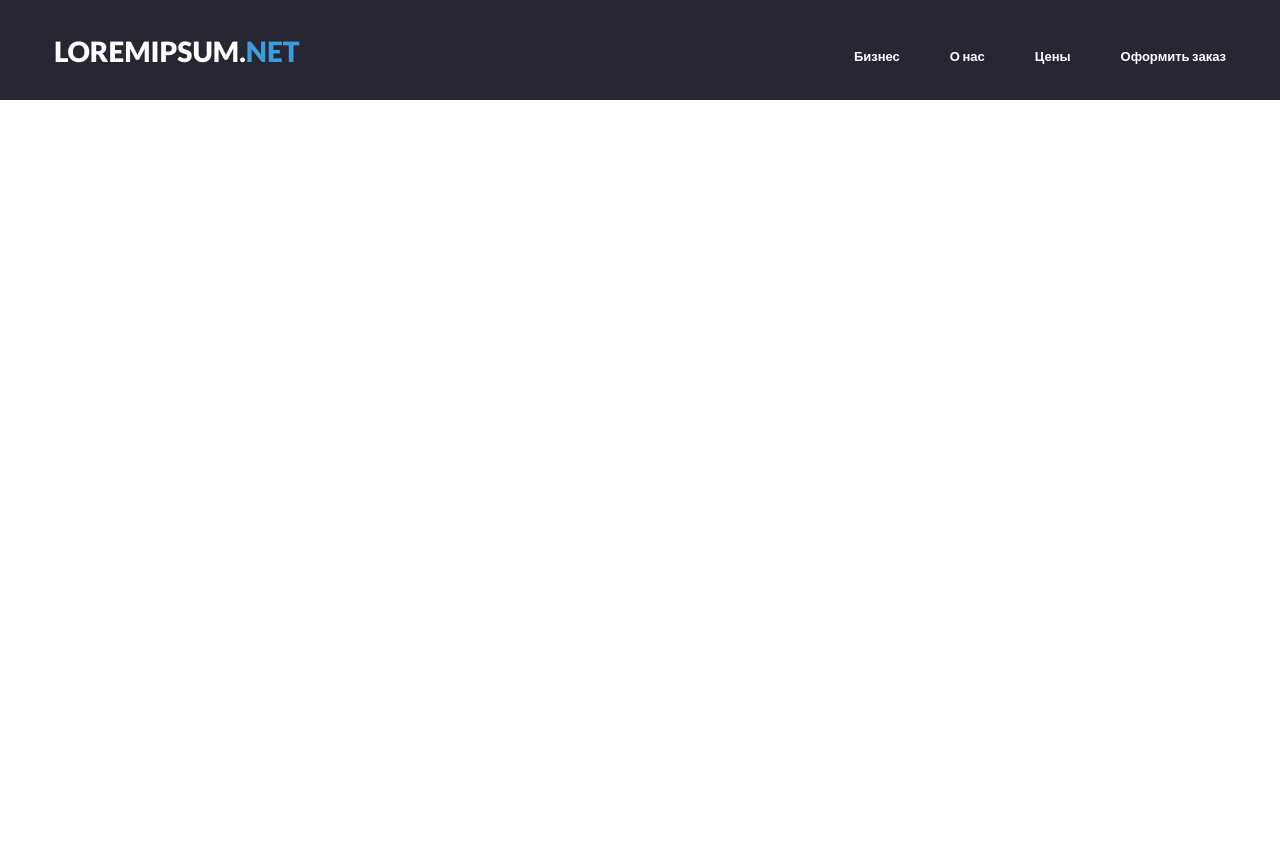
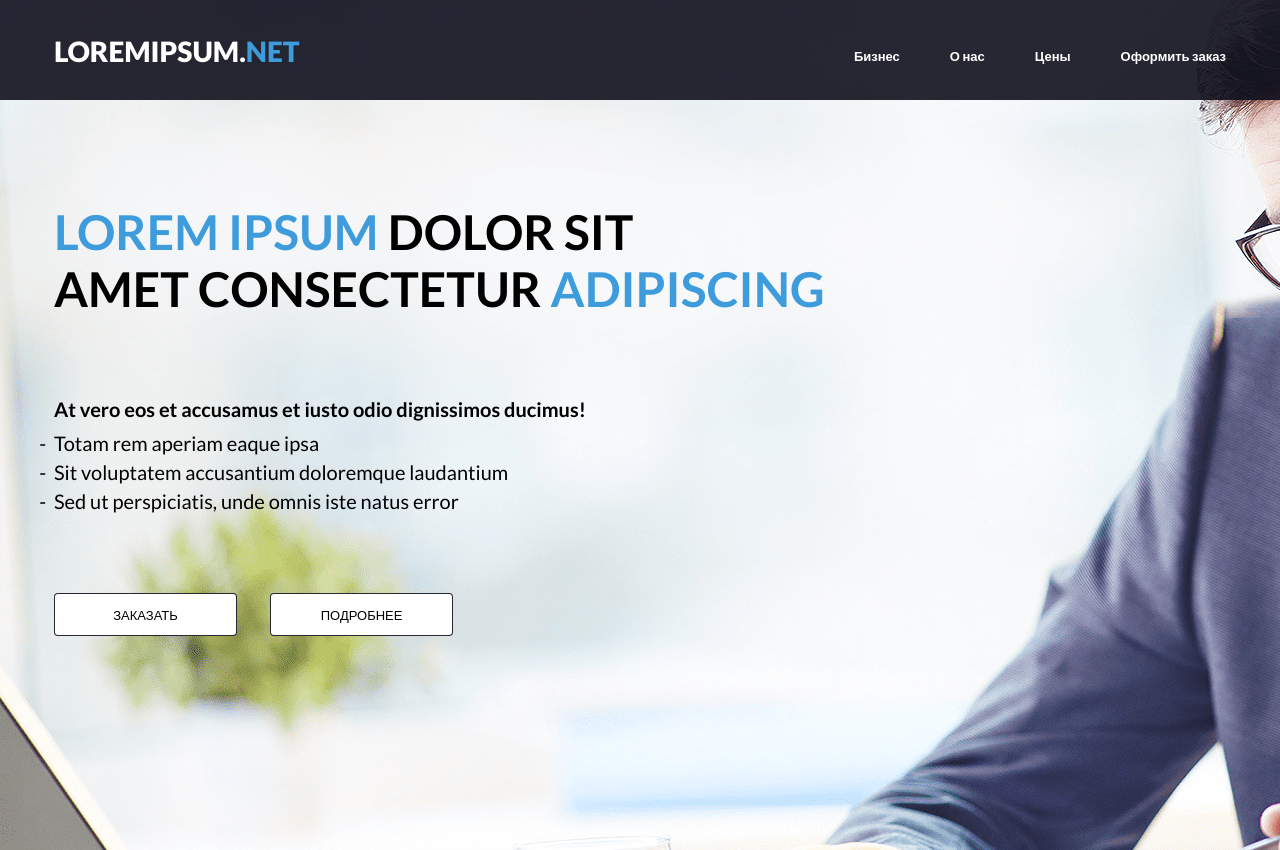
Before and after one commit to Developersprait/test-softcorp, a plain HTML site: page index.html in a window 1280 px wide. Before the commit the page ends 800 px from the top, so only its background shows below. Drawn offline with Linux system fonts and the light colour scheme.

Commit message:
hero finished, info block started

```diff
--- a/index.html
+++ b/index.html
@@ -30,6 +30,24 @@
             </div>
         </div>
     </header>
+    <div class="hero">
+        <div class="container">
+            <div class="info">
+                <div class="title"><span>Lorem ipsum</span> dolor sit<br> amet
+                    consectetur <span>adipiscing</span></div>
+            <div class="subtitle">At vero eos et accusamus et iusto odio dignissimos ducimus!</div>
+            <ul class="list">
+                <li>Totam rem aperiam eaque ipsa</li>
+                <li>Sit voluptatem accusantium doloremque laudantium</li>
+                <li>Sed ut perspiciatis, unde omnis iste natus error</li>
+            </ul>
+            <div class="buttons">
+                <button class="btn">заказать</button>
+                <button class="btn">подробнее</button>
+            </div>
+        </div>
+    </div>
+    </div>
 </body>
 
 </html>
--- /dev/null
+++ b/scss/blocks/_hero.scss
@@ -0,0 +1,54 @@
+.hero {
+    max-width: 1920px;
+    height: 850px;
+    background: url(../img/hero.png);
+    margin: 0 auto;
+    .info {
+        width: 780px;
+        .title {
+            padding-top: 203px;
+            font-size: 48px;
+            font-weight: 700;
+            text-transform: uppercase;
+            margin-bottom: 80px;
+            span {
+                color: $blue;
+            }
+        }
+        .subtitle{
+            font-size: 20px;
+            font-weight: 700;
+            width: 534px;
+            margin-bottom: 10px;
+        }
+        ul{
+            margin-bottom: 80px;
+            li{
+                list-style-type: " -  ";
+                font-size: 20px;
+                font-weight: 400;
+                margin-bottom: 5px;
+            }
+        }
+        .btn{
+            width: 183px;
+            height: 43px;
+            background:#fff;
+            border: 1px solid $black;
+            border-radius: 4px;
+            font-size: 13px;
+            font-weight: 400;
+            text-transform: uppercase;
+            transition: 0.3s all;
+        }
+        .btn:last-child{
+            margin-left: 30px;
+        }
+        .btn:hover{
+            background: $blue;
+            color:#fff;
+            border: 1px solid #fff;
+            cursor: pointer;
+        }
+    }
+}
--- a/scss/style.scss
+++ b/scss/style.scss
@@ -2,3 +2,4 @@
 @import '_vars';
 //body parts
 @import 'blocks/header';
+@import 'blocks/hero';
```
Also changed, not shown: css/style.css, img/Group 3 (2).png (added), img/Group 3 (3).png (added), img/Group 3 (4).png (added), img/Group 3.png (added), img/Group 4.png (added), img/map.png (added), 1 other file.
